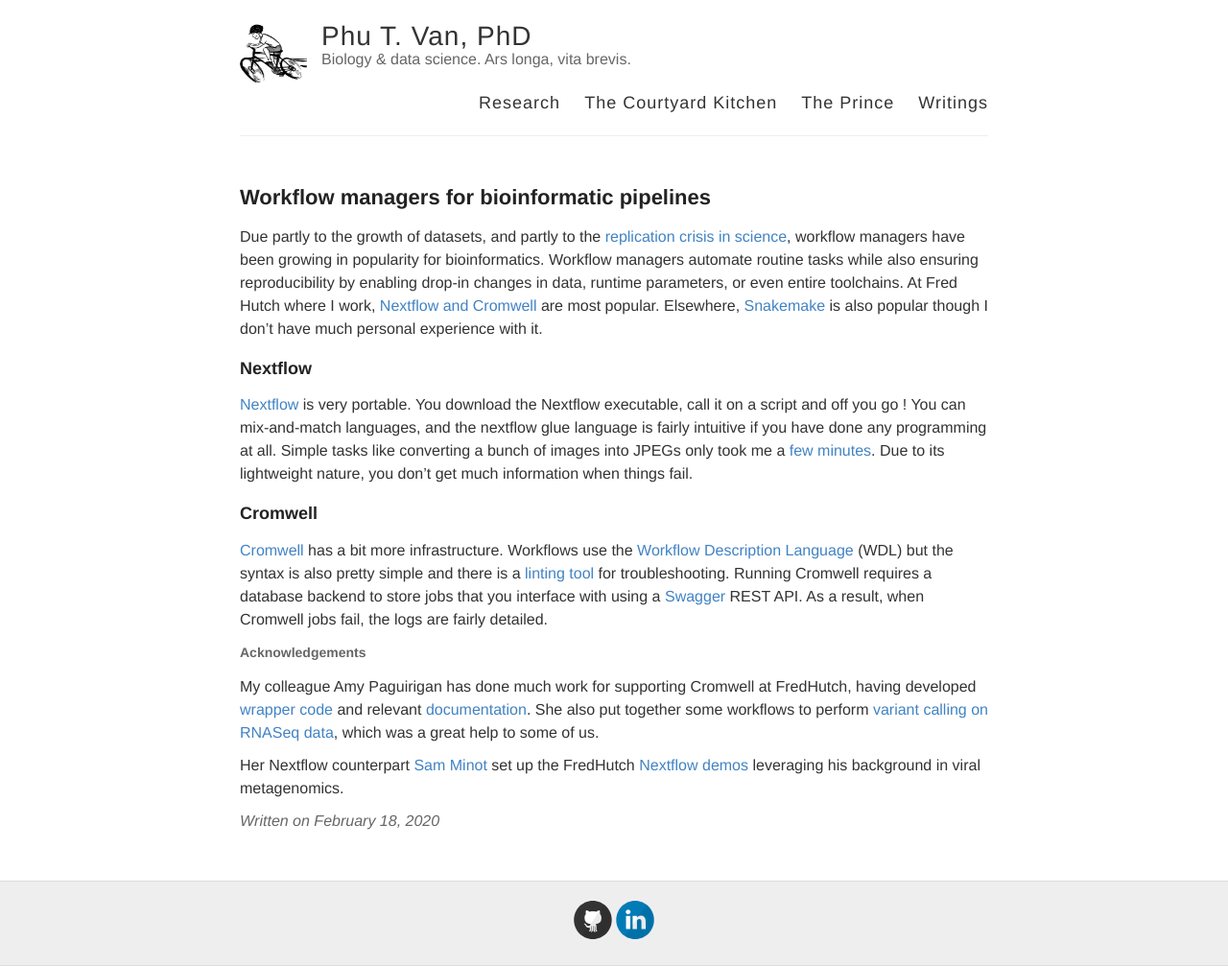
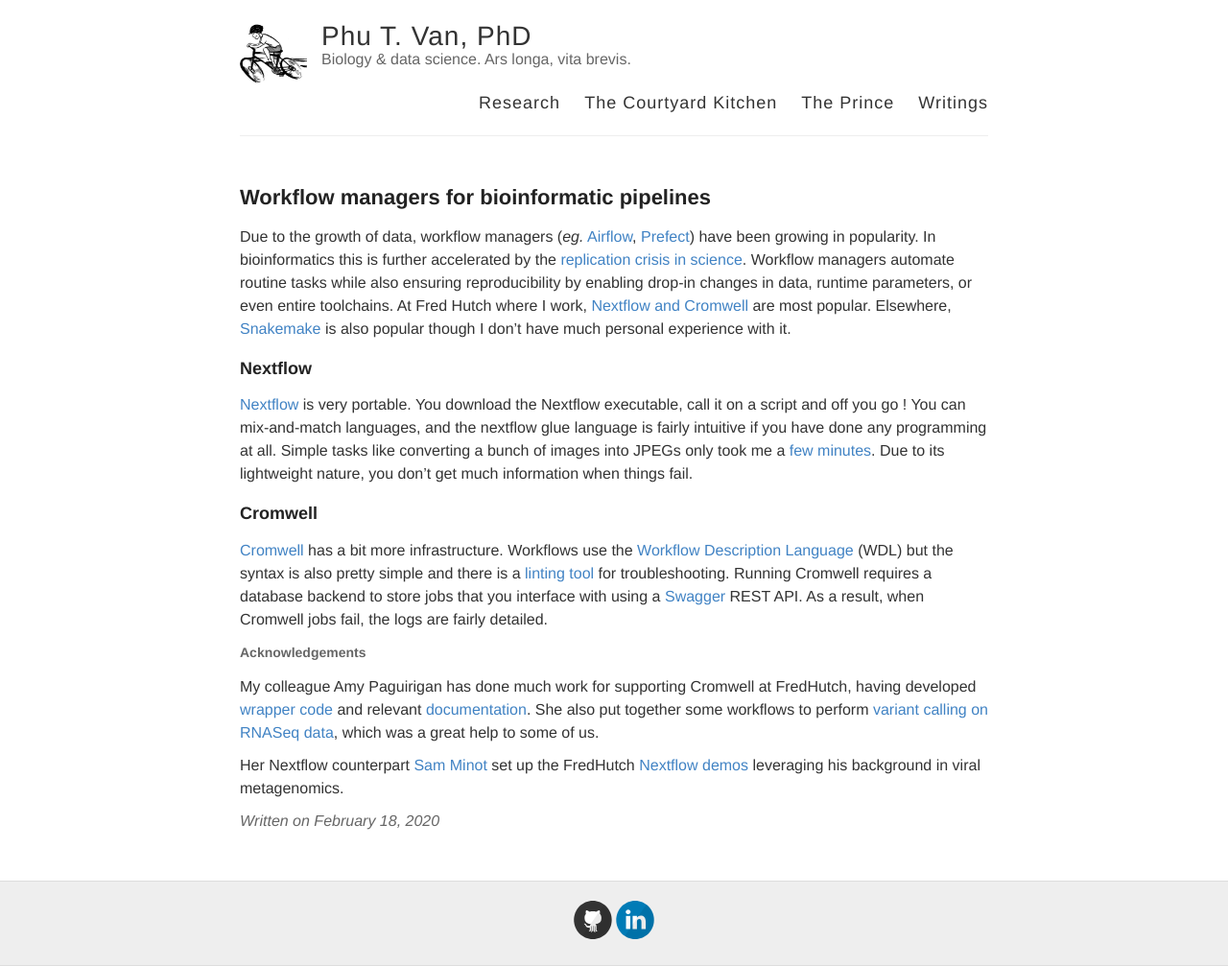
Before and after one commit to ptvan/ptvan.github.io, a Jekyll site: the page built from _posts/2020-02-18-workflow-managers.md, in a window 1280 px wide. Shown: the whole page at 96% size. Built offline with Jekyll 4.4.1, drawn with Linux system fonts in a browser that asks for light colours.

Commit message:
links to Airflow and Prefect

```diff
--- a/_posts/2020-02-18-workflow-managers.md
+++ b/_posts/2020-02-18-workflow-managers.md
@@ -3,7 +3,7 @@
 title: Workflow managers for bioinformatic pipelines
 ---
 
-Due partly to the growth of datasets, and partly to the [replication crisis in science](https://jamanetwork.com/journals/jama/fullarticle/201218), workflow managers have been growing in popularity for bioinformatics. Workflow managers automate routine tasks while also ensuring reproducibility by enabling drop-in changes in data, runtime parameters, or even entire toolchains. At Fred Hutch where I work, [Nextflow and Cromwell](https://sciwiki.fredhutch.org/scicomputing/software_overview/#workflow-managers) are most popular. Elsewhere, [Snakemake](https://github.com/snakemake/snakemake) is also popular though I don't have much personal experience with it.
+Due to the growth of data, workflow managers (_eg._ [Airflow](https://airflow.apache.org/), [Prefect](https://www.prefect.io/)) have been growing in popularity. In bioinformatics this is further accelerated by the [replication crisis in science](https://jamanetwork.com/journals/jama/fullarticle/201218). Workflow managers automate routine tasks while also ensuring reproducibility by enabling drop-in changes in data, runtime parameters, or even entire toolchains. At Fred Hutch where I work, [Nextflow and Cromwell](https://sciwiki.fredhutch.org/scicomputing/software_overview/#workflow-managers) are most popular. Elsewhere, [Snakemake](https://github.com/snakemake/snakemake) is also popular though I don't have much personal experience with it.
 
 ### Nextflow
 [Nextflow](https://www.nextflow.io/) is very portable. You download the Nextflow executable, call it on a script and off you go ! You can mix-and-match languages, and the nextflow glue language is fairly intuitive if you have done any programming at all. Simple tasks like converting a bunch of images into JPEGs only took me a [few minutes](https://github.com/ptvan/aws/blob/master/image_processing.nf). Due to its lightweight nature, you don't get much information when things fail.
```
